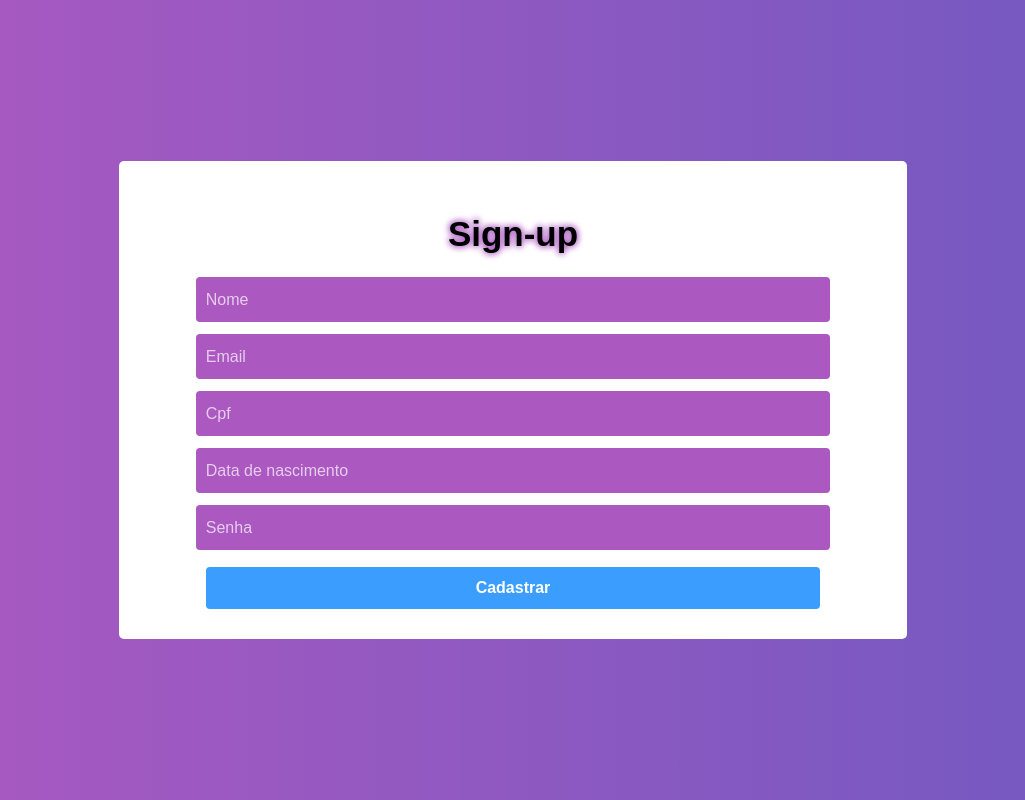
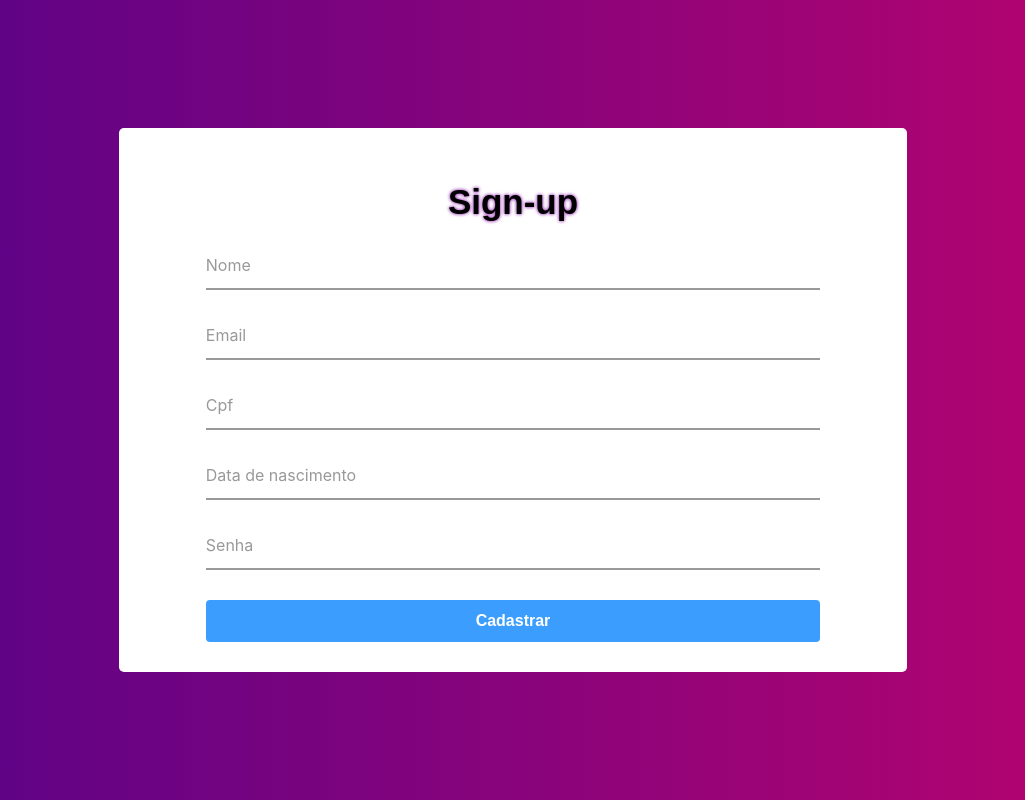
Before and after one commit to kennety-anderson/signin-signup, a React (Create React App) app: page /signup in a window 1280 px wide. Shown: the whole page, without its empty margins (127-1152 px from the left). Built offline with nearby package versions, Linux system fonts and the light colour scheme; no server answers.

Commit message:
estilização formulario signUp

```diff
--- a/src/components/Button/ButtonAuthentication/styles.js
+++ b/src/components/Button/ButtonAuthentication/styles.js
@@ -1,5 +1,5 @@
-import styled from 'styled-components';
-import { darken } from 'polished';
+import styled from "styled-components";
+import { darken } from "polished";
 
 export const Button = styled.button`
   margin: 5px 0 0;
@@ -10,9 +10,10 @@ export const Button = styled.button`
   border: 0;
   border-radius: 4px;
   font-size: 16px;
+  cursor: pointer;
   transition: background 0.2s;
 
   &:hover {
-    background: ${darken(0.3, '#3b9eff')};
+    background: ${darken(0.3, "#3b9eff")};
   }
 `;
--- a/src/components/Input/index.js
+++ b/src/components/Input/index.js
@@ -1,11 +1,13 @@
-import React from 'react';
-import { Input } from './styles';
+import React from "react";
+import { Input } from "./styles";
 
-const input = ({ type = 'text', placeholder, onChange = () => {} }) => (
+const input = ({ type, name, placeholder, required, onChange = () => {} }) => (
   <Input
     type={type}
+    name={name}
     placeholder={placeholder}
-    onChange={event => onChange(event)}
+    required={required}
+    onChange={e => onChange(e)}
   />
 );
 
--- a/src/components/Input/styles.js
+++ b/src/components/Input/styles.js
@@ -1,4 +1,4 @@
-import styled from 'styled-components';
+import styled from "styled-components";
 
 export const Input = styled.input`
   background: rgba(0, 0, 0, 0.1);
@@ -7,7 +7,8 @@ export const Input = styled.input`
   height: 45px;
   padding: 0 10px;
   color: #fff;
-  margin: 0 0 12px;
+  margin: 0 0 10px;
+  margin-bottom: 25px;
   font-size: 16px;
 
   &::placeholder {
--- a/src/index.css
+++ b/src/index.css
@@ -1,14 +1,15 @@
 body {
   margin: 0;
-  font-family: -apple-system, BlinkMacSystemFont, 'Segoe UI', 'Roboto', 'Oxygen',
-    'Ubuntu', 'Cantarell', 'Fira Sans', 'Droid Sans', 'Helvetica Neue',
+  padding: 0;
+  font-family: -apple-system, BlinkMacSystemFont, "Segoe UI", "Roboto", "Oxygen",
+    "Ubuntu", "Cantarell", "Fira Sans", "Droid Sans", "Helvetica Neue",
     sans-serif;
   -webkit-font-smoothing: antialiased;
   -moz-osx-font-smoothing: grayscale;
-  background: linear-gradient(-90deg, #7159c1, #ab59c1);
+  background: linear-gradient(-90deg, #b9046e, #570388);
 }
 
 code {
-  font-family: source-code-pro, Menlo, Monaco, Consolas, 'Courier New',
+  font-family: source-code-pro, Menlo, Monaco, Consolas, "Courier New",
     monospace;
 }
--- a/src/pages/signUp/index.js
+++ b/src/pages/signUp/index.js
@@ -10,9 +10,10 @@ function SignUp() {
   const [dataForm, setDataForm] = useState({});
   const [message, setMessage] = useState("");
 
-  const handlerDataForm = (event, key) =>
-    setDataForm({ ...dataForm, [key]: event.target.value });
-
+  const handlerDataForm = e => {
+    setDataForm({ ...dataForm, [e.target.name]: e.target.value });
+    console.log(dataForm);
+  };
   const handlerSubmit = async event => {
     event.preventDefault();
     await apiCustomer
@@ -38,27 +39,47 @@ function SignUp() {
         <form onSubmit={handlerSubmit}>
           <h1> Sign-up </h1>
           {message && <p>{message}</p>}
+          <div>
             <Input
-            placeholder="Nome"
-            onChange={event => handlerDataForm(event, "name")}
+              name="name"
+              onChange={e => handlerDataForm(e)}
+              required="required"
             />
+            <label>Nome</label>
+          </div>
+          <div>
             <Input
-            placeholder="Email"
-            onChange={event => handlerDataForm(event, "email")}
+              name="email"
+              onChange={e => handlerDataForm(e)}
+              required="required"
             />
+            <label>Email</label>
+          </div>
+          <div>
             <Input
-            placeholder="Cpf"
-            onChange={event => handlerDataForm(event, "cpf")}
+              name="cpf"
+              onChange={e => handlerDataForm(e)}
+              required="required"
             />
+            <label>Cpf</label>
+          </div>
+          <div>
             <Input
-            placeholder="Data de nascimento"
-            onChange={event => handlerDataForm(event, "birthDate")}
+              name="birthDate"
+              onChange={e => handlerDataForm(e)}
+              required="required"
             />
+            <label>Data de nascimento</label>
+          </div>
+          <div>
             <Input
-            placeholder="Senha"
+              name="password"
               type="password"
-            onChange={event => handlerDataForm(event, "password")}
+              onChange={e => handlerDataForm(e)}
+              required="required"
             />
+            <label>Senha</label>
+          </div>
           <Button message="Cadastrar" />
         </form>
       </Content>
--- a/src/pages/signUp/styles.js
+++ b/src/pages/signUp/styles.js
@@ -7,6 +7,14 @@ export const Container = styled.div`
   display: flex;
   justify-content: center;
   align-items: center;
+  /*
+  input {
+    background: #fff;
+  }
+
+  input:valid {
+    background: black;
+  } */
 `;
 
 export const Content = styled.div`
@@ -27,7 +35,7 @@ export const Content = styled.div`
     p {
       font-size: 16px;
       color: #ff3333;
-      margin-bottom: 15px;
+      margin-bottom: 25px;
       border: 2px solid #ff3333;
       padding: 10px;
       width: 60%;
@@ -36,18 +44,30 @@ export const Content = styled.div`
 
     input {
       width: 80%;
-      background: #ab59c1;
+      box-sizing: border-box;
+      box-shadow: none;
+      outline: none;
+      border: none;
+      border-radius: 0px;
+      border-bottom: 2px solid #999;
+      background: #ffff;
+      transition: 0.5s;
+      color: black;
+
+      &:valid {
+        border-bottom: 2px solid #999;
+      }
+    }
+
+    h1 {
+      text-shadow: 0 0 0.1em #ab59c1, 0 0 0.1em #ab59c1;
+      font-family: sans-serif;
+      font-size: 35px;
+      font-weight: bold;
     }
 
     button {
       width: 80%;
-    }
-
-    h1 {
-      text-shadow: 0 0 0.2em #ab59c1, 0 0 0.2em #ab59c1;
-      font-family: sans-serif;
-      font-size: 35px;
-      font-weight: bold;
     }
 
     a {
@@ -61,4 +81,32 @@ export const Content = styled.div`
       }
     }
   }
+
+  form div {
+    width: 100%;
+    position: relative;
+  }
+
+  form div label {
+    position: absolute;
+    top: 10px;
+    left: 10%;
+    color: #999;
+    transition: 0.5s;
+    pointer-events: none;
+  }
+
+  form input:focus ~ label,
+  form input:valid ~ label {
+    top: -12px;
+    left: 10%;
+    color: #f7497d;
+    font-size: 14px;
+    font-weight: bold;
+  }
+
+  form input:focus,
+  form input:valid {
+    border-bottom: 2px solid #f7497d;
+  }
 `;
```
Lines whose indentation alone changed are shown as unchanged.
